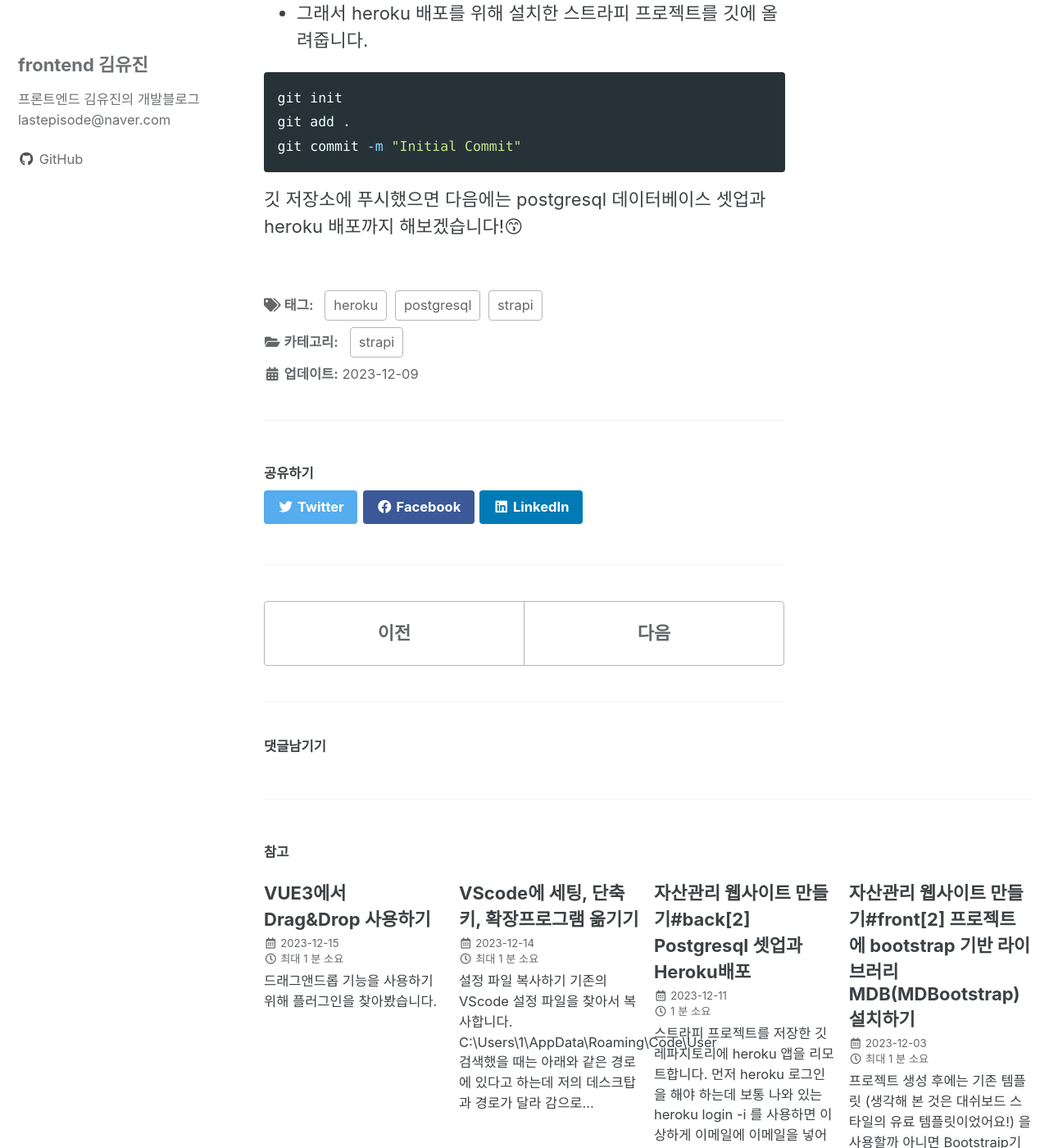
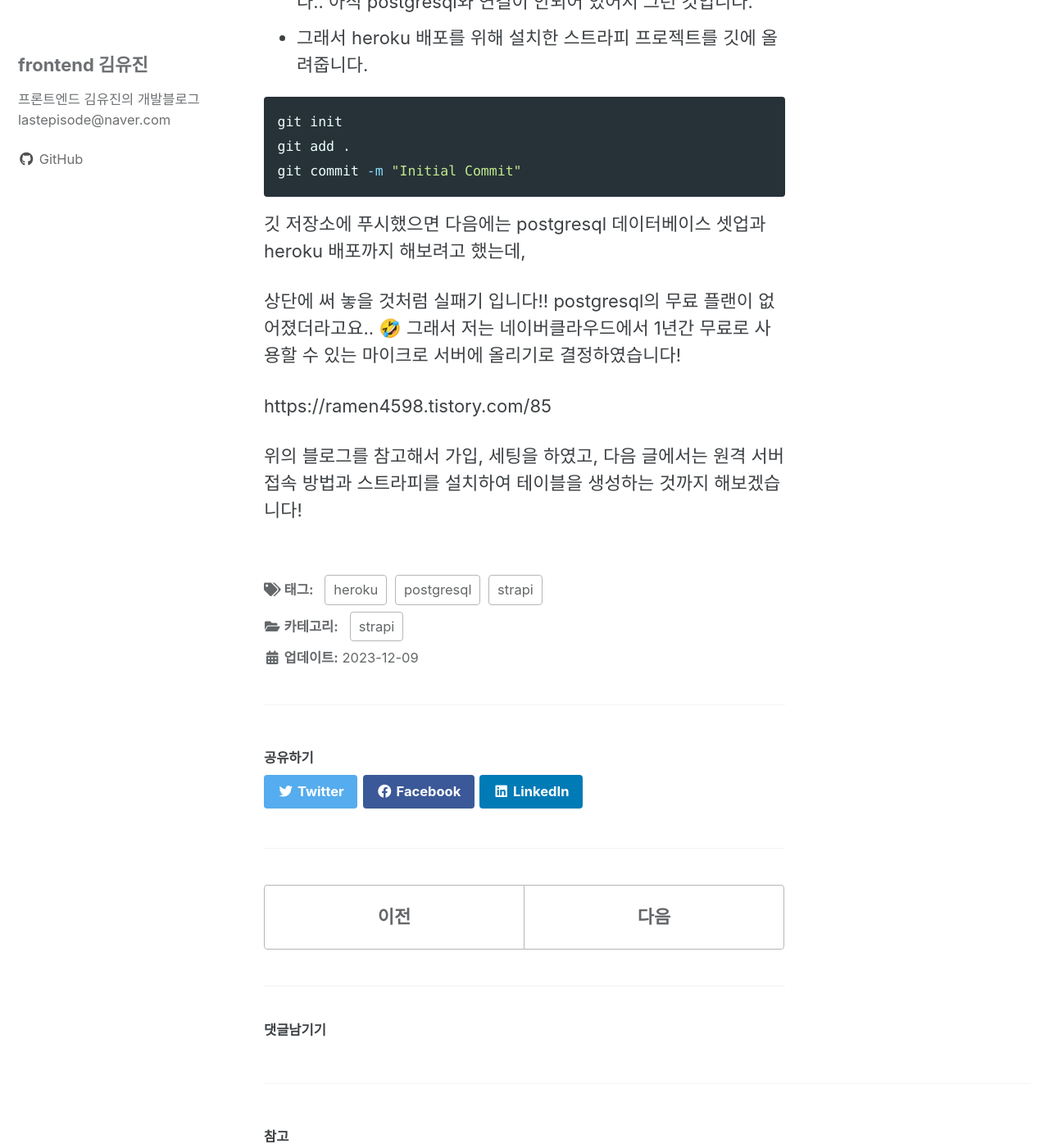
Before and after one commit to yireum/yireum.github.io, a Jekyll site: the page built from _posts/2023-12-09-자산관리 웹사이트 만들기#back[1] Strapi v4 프로젝트 생성하기 (Heroku 배포를 위한 세팅).md, in a window 1280 px wide and 1400 px high, scrolled down 2217 px. Shown: the whole window at 82% size. Built offline with Jekyll 4.4.1, drawn with Linux system fonts in a browser that asks for light colours; cached includes are drawn as plain includes; comment, search, counter and statistics services are not loaded; some of the changed text lies outside the part shown.

Commit message:
📃 네이버 클라우드 마이크로 서버 설정

````diff
--- a/_posts/2023-12-09-자산관리 웹사이트 만들기#back[1] Strapi v4 프로젝트 생성하기 (Heroku 배포를 위한 세팅).md
+++ b/_posts/2023-12-09-자산관리 웹사이트 만들기#back[1] Strapi v4 프로젝트 생성하기 (Heroku 배포를 위한 세팅).md
@@ -1,11 +1,11 @@
 ---
 layout: single
-title: "자산관리 웹사이트 만들기#back[1] Strapi v4 프로젝트 생성하기 (Heroku 배포를 위한 세팅)"
+title: "자산관리 웹사이트 만들기#back[1] Strapi v4 프로젝트 생성하기 (Heroku 배포를 위한 세팅 실패기)"
 categories: strapi
 tags: [strapi, heroku, postgresql]
 ---
 
-실패기 입니다!! postgresql의 무료 플랜이 없어요.. 🤣
+### 실패기 입니다!! postgresql의 무료 플랜이 없어요.. 🤣
 
 웹사이트에서 필요한 데이터베이스와 백엔드 api를 스트라피를 통해서 구현해보려고 합니다!
 
@@ -69,4 +69,12 @@ git add .
 git commit -m "Initial Commit"
 ```
 
-깃 저장소에 푸시했으면 다음에는 postgresql 데이터베이스 셋업과 heroku 배포까지 해보겠습니다!😙
+깃 저장소에 푸시했으면 다음에는 postgresql 데이터베이스 셋업과 heroku 배포까지 해보려고 했는데,
+
+상단에 써 놓을 것처럼 실패기 입니다!! postgresql의 무료 플랜이 없어졌더라고요.. 🤣
+그래서 저는 네이버클라우드에서 1년간 무료로 사용할 수 있는 마이크로 서버에 올리기로 결정하였습니다!
+
+https://ramen4598.tistory.com/85
+
+위의 블로그를 참고해서 가입, 세팅을 하였고,
+다음 글에서는 원격 서버 접속 방법과 스트라피를 설치하여 테이블을 생성하는 것까지 해보겠습니다!
````
Also changed, not shown: _posts/2023-12-11-자산관리 웹사이트 만들기#back[2] Postgresql 셋업과 Heroku배포.md (deleted, +0 -72 lines).
